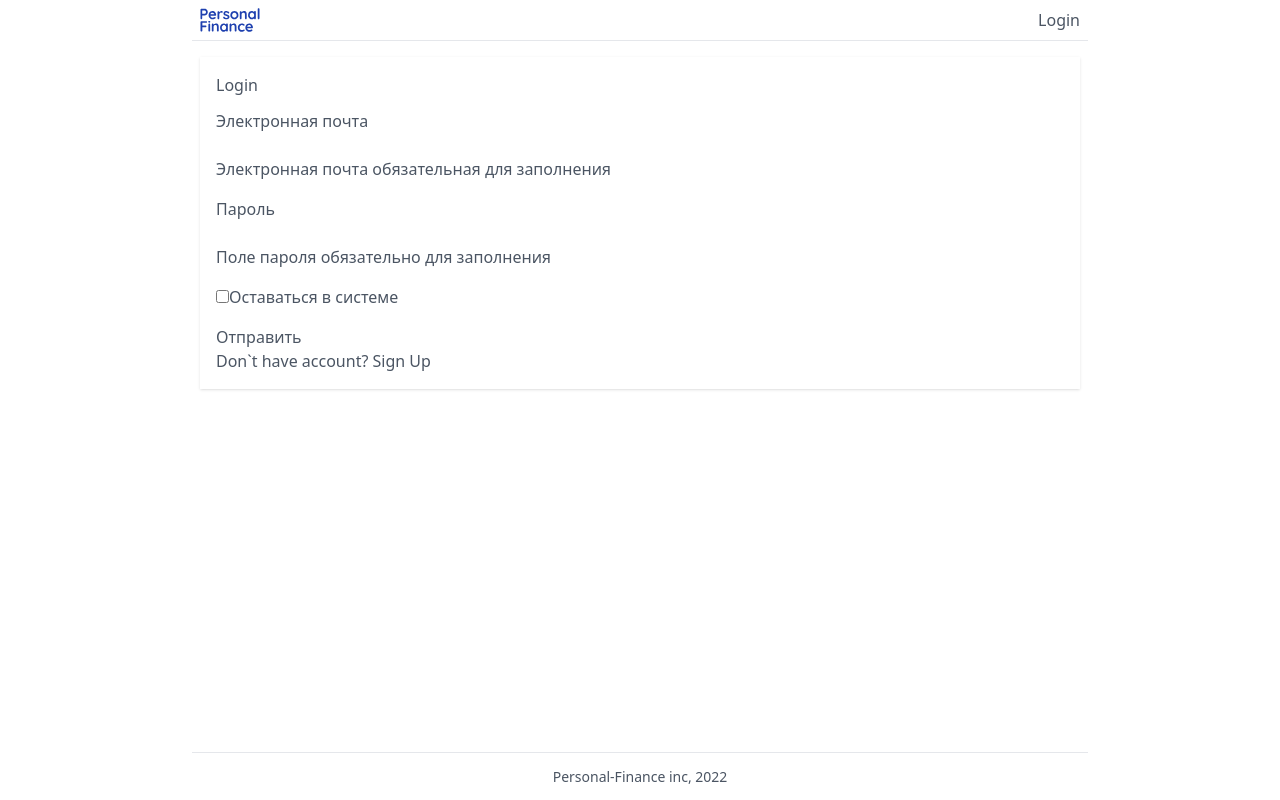
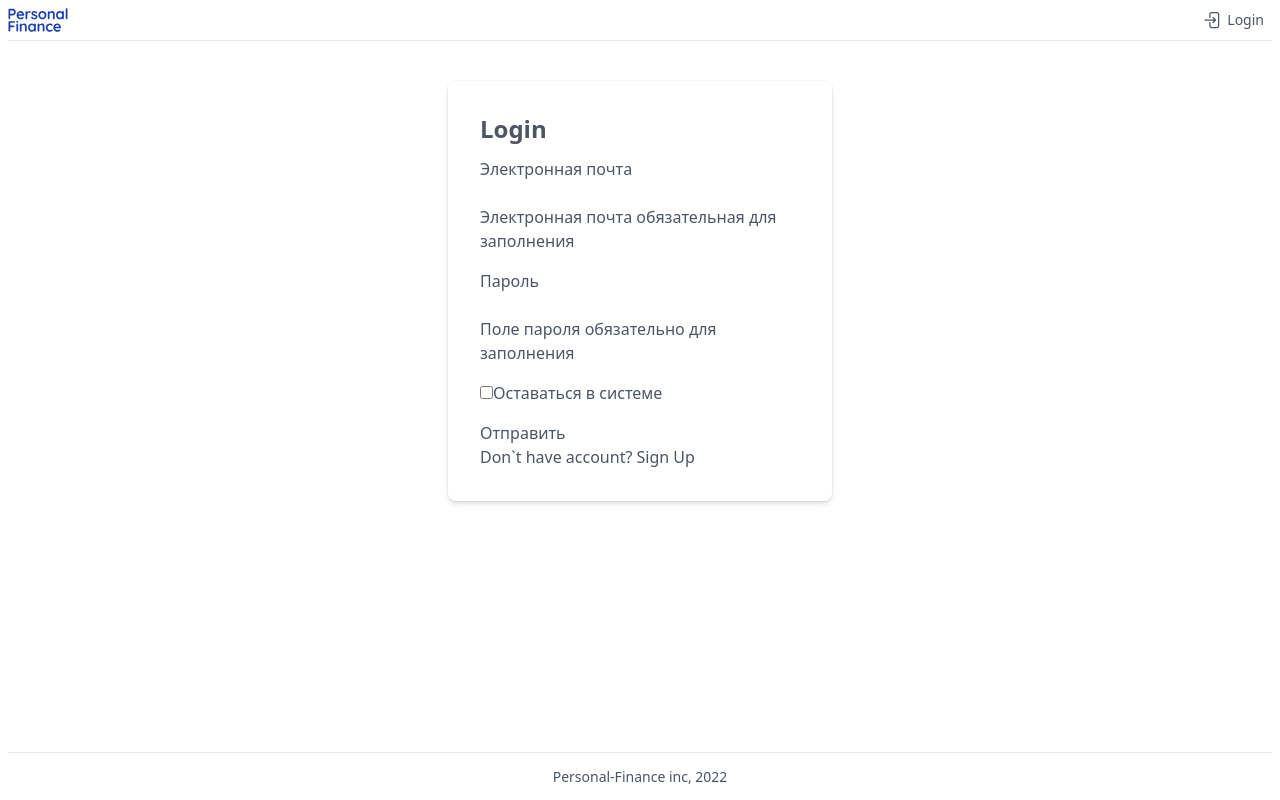
Before and after one commit to staelgit/personal-finance, a React (Create React App) app: page /login in a window 1280 px wide. Built offline with nearby package versions, Linux system fonts and the light colour scheme.

Commit message:
replacing styles from bootstrap to tailwind except forms, user menu

```diff
--- a/package.json
+++ b/package.json
@@ -3,6 +3,7 @@
   "version": "0.1.0",
   "private": true,
   "dependencies": {
+    "@headlessui/react": "^1.7.4",
     "@heroicons/react": "^2.0.0",
     "@testing-library/jest-dom": "^5.16.5",
     "@testing-library/react": "^13.3.0",
--- a/src/app/App.js
+++ b/src/app/App.js
@@ -16,7 +16,7 @@ import UserProfile from './layouts/userProfile';
 
 function App() {
    return (
-      <div className="max-w-4xl m-auto bg-white ">
+      <div className="bg-white text-secondary-dark">
          <AuthProvider>
             <Routes>
                <Route path="/" element={<Layout />}>
--- /dev/null
+++ b/src/app/components/common/Card.jsx
@@ -0,0 +1,34 @@
+import React from 'react';
+import PropTypes from 'prop-types';
+
+const Card = ({ children, className: customClasses }) => {
+   return (
+      <div
+         className={`rounded-lg overflow-hidden ring-1 ring-secondary-dark/5 shadow-md p-8 ${customClasses}`}
+      >
+         {children}
+      </div>
+   );
+};
+const CardTitle = ({ children, label }) => {
+   return <h1 className="text-2xl mb-3 ">{children || label}</h1>;
+};
+
+Card.propTypes = {
+   children: PropTypes.oneOfType([
+      PropTypes.arrayOf(PropTypes.node),
+      PropTypes.node
+   ]),
+   className: PropTypes.string
+};
+
+CardTitle.propTypes = {
+   children: PropTypes.oneOfType([
+      PropTypes.arrayOf(PropTypes.node),
+      PropTypes.node
+   ]),
+   label: PropTypes.string
+};
+
+Card.Title = CardTitle;
+export default Card;
--- a/src/app/components/ui/header.jsx
+++ b/src/app/components/ui/header.jsx
@@ -3,6 +3,7 @@ import React from 'react';
 import Logo from './logo';
 import { useAuth } from '../../hooks/useAuth';
 import { Link } from 'react-router-dom';
+import { ArrowLeftOnRectangleIcon } from '@heroicons/react/24/outline';
 import NavProfile from './navProfile';
 import MainMenu from './mainMenu';
 
@@ -13,7 +14,7 @@ const Header = () => {
          <Logo />
 
          {currentUser && (
-            <div className="mx-4">
+            <div className="mx-4 h-full">
                <MainMenu />
             </div>
          )}
@@ -22,7 +23,14 @@ const Header = () => {
             {currentUser ? (
                <NavProfile />
             ) : (
-               <Link className="flex items-center space-x-2" to="/login">
+               <Link
+                  className="flex items-center rounded-md px-2 py-2 text-sm hover:bg-secondary-ultralight hover:text-black"
+                  to="/login"
+               >
+                  <ArrowLeftOnRectangleIcon
+                     className="rotate-180 mr-1 h-5 w-5"
+                     aria-hidden="true"
+                  />
                   Login
                </Link>
             )}
--- a/src/app/components/ui/layout.jsx
+++ b/src/app/components/ui/layout.jsx
@@ -5,16 +5,16 @@ import Footer from './footer';
 
 const Layout = () => {
    return (
-      <div className="flex min-h-screen flex-col justify-between divide-y divide-secondary-light text-secondary-dark font-sans">
-         <div className="header px-2 h-10">
+      <div className="md:container min-h-screen px-2 m-auto flex  flex-col justify-between divide-y divide-secondary-light ">
+         <div className="h-10">
             <Header />
          </div>
 
-         <div className="main px-2 grow">
+         <div className="grow">
             <Outlet />
          </div>
 
-         <div className="footer px-2 h-12">
+         <div className="h-12">
             <Footer />
          </div>
       </div>
--- a/src/app/components/ui/loginForm.jsx
+++ b/src/app/components/ui/loginForm.jsx
@@ -63,6 +63,7 @@ const LoginForm = () => {
          setEnterError(error.message);
       }
    };
+
    return (
       <form onSubmit={handleSubmit}>
          <TextField
--- a/src/app/components/ui/mainMenu.jsx
+++ b/src/app/components/ui/mainMenu.jsx
@@ -17,7 +17,7 @@ const MainMenu = () => {
                className="flex items-center"
                to={navItem.to}
             >
-               <div className="px-2 leading-7 rounded-md hover:bg-secondary-ultralight">
+               <div className="px-2 py-1 leading-7 rounded-md hover:bg-secondary-ultralight">
                   {navItem.title}
                </div>
             </NavLink>
--- a/src/app/components/ui/navProfile.jsx
+++ b/src/app/components/ui/navProfile.jsx
@@ -1,35 +1,88 @@
-import React, { useState } from 'react';
+import { Menu, Transition } from '@headlessui/react';
+import React, { Fragment } from 'react';
+import { ChevronDownIcon } from '@heroicons/react/20/solid';
+import {
+   ArrowRightOnRectangleIcon,
+   UserIcon
+} from '@heroicons/react/24/outline';
+import { Link } from 'react-router-dom';
 import { useAuth } from '../../hooks/useAuth';
-import { Link } from 'react-router-dom';
 
 const NavProfile = () => {
    const { currentUser } = useAuth();
-   const [isOpen, setIsOpen] = useState(false);
-   const toggleMenu = () => {
-      setIsOpen((prevState) => !prevState);
-   };
    return (
-      <div className="dropdown" onClick={toggleMenu}>
-         <div className="btn dropdown-toggle d-flex align-items-center">
+      <Menu as="div" className="relative inline-block text-left">
+         <div>
+            <Menu.Button className="inline-flex  w-full justify-center items-center rounded-md px-2 pt-1 pb-1 text-sm font-medium hover:bg-secondary-ultralight hover:text-black ">
                <img
                   src={currentUser.image}
-               className="img-responsive rounded-circle"
+                  className="rounded-full"
                   alt="avatar"
-               width="30"
-               height="30"
+                  width="28"
+                  height="28"
                />
-            <div className="me-2">{currentUser.name}</div>
+               <div className="ml-2">{currentUser.name}</div>
+               <ChevronDownIcon
+                  className="ml-4 mt-1 h-4 w-5 hover:bg-secondary-ultralight hover:text-black"
+                  aria-hidden="true"
+               />
+            </Menu.Button>
          </div>
-         <div className={'w-100 dropdown-menu' + (isOpen ? ' show' : '')}>
-            <Link to={`user/${currentUser._id}`} className="dropdown-item">
-               Profile
+         <Transition
+            as={Fragment}
+            enter="transition ease-out duration-100"
+            enterFrom="transform opacity-0 scale-95"
+            enterTo="transform opacity-100 scale-100"
+            leave="transition ease-in duration-75"
+            leaveFrom="transform opacity-100 scale-100"
+            leaveTo="transform opacity-0 scale-95"
+         >
+            <Menu.Items className="absolute right-0 mt-2 w-40 origin-top-right divide-y divide-gray-100 rounded-md bg-white shadow-md ring-1 ring-black ring-opacity-5 focus:outline-none">
+               <div className="px-1 py-1">
+                  <Menu.Item>
+                     {({ active }) => (
+                        <Link to={`/user/${currentUser._id}`}>
+                           <button
+                              className={`${
+                                 active
+                                    ? 'bg-secondary-ultralight text-black'
+                                    : 'text-secondary-dark'
+                              } group flex w-full items-center rounded-md px-2 py-2 text-sm`}
+                           >
+                              <UserIcon
+                                 className="mr-2 h-5 w-5"
+                                 aria-hidden="true"
+                              />
+                              Профиль
+                           </button>
                         </Link>
-            <Link to="logout" className="dropdown-item">
-               Log Out
+                     )}
+                  </Menu.Item>
+               </div>
+               <div className="px-1 py-1">
+                  <Menu.Item>
+                     {({ active }) => (
+                        <Link to="/logout">
+                           <button
+                              className={`${
+                                 active
+                                    ? 'bg-secondary-ultralight text-black'
+                                    : 'text-secondary-dark'
+                              } group flex w-full items-center rounded-md px-2 py-2 text-sm`}
+                           >
+                              <ArrowRightOnRectangleIcon
+                                 className="mr-2 h-5 w-5"
+                                 aria-hidden="true"
+                              />
+                              Выйти
+                           </button>
                         </Link>
+                     )}
+                  </Menu.Item>
                </div>
-      </div>
+            </Menu.Items>
+         </Transition>
+      </Menu>
    );
 };
-
 export default NavProfile;
--- a/src/app/layouts/income.jsx
+++ b/src/app/layouts/income.jsx
@@ -1,7 +1,12 @@
 import React from 'react';
+import Card from '../components/common/Card';
 
 const Income = () => {
-   return <h1>Income</h1>;
+   return (
+      <Card className="mt-6 w-1/2 m-auto ">
+         <h1>Income</h1>
+      </Card>
+   );
 };
 
 export default Income;
--- a/src/app/layouts/login.jsx
+++ b/src/app/layouts/login.jsx
@@ -2,6 +2,7 @@ import React, { useState } from 'react';
 import LoginForm from '../components/ui/loginForm';
 import { useParams } from 'react-router-dom';
 import RegisterForm from '../components/ui/registerForm';
+import Card from '../components/common/Card';
 
 const Login = () => {
    const { type } = useParams;
@@ -14,12 +15,10 @@ const Login = () => {
       );
    };
    return (
-      <div className="container mt-4">
-         <div className="row">
-            <div className="col-md-6 offset-md-3 shadow p-4">
+      <>
          {formType === 'register' ? (
-                  <>
-                     <h3 className="mb-3">Register</h3>
+            <Card className="m-auto w-96">
+               <Card.Title>Register</Card.Title>
                <RegisterForm />
                <p>
                   Already have account?{' '}
@@ -28,10 +27,10 @@ const Login = () => {
                      Sign In{' '}
                   </a>
                </p>
-                  </>
+            </Card>
          ) : (
-                  <>
-                     <h3 className="mb-3">Login</h3>
+            <Card className="m-auto mt-10 w-96">
+               <Card.Title>Login</Card.Title>
                <LoginForm />
                <p>
                   Don`t have account?{' '}
@@ -40,11 +39,9 @@ const Login = () => {
                      Sign Up{' '}
                   </a>
                </p>
+            </Card>
+         )}
       </>
-               )}
-            </div>
-         </div>
-      </div>
    );
 };
 
```
Also changed, not shown: src/app/layouts/cashAccounts.jsx (+0 -9 lines), 1 other file (tests, documents, lock files or other folders). Lines whose indentation alone changed are shown as unchanged.
